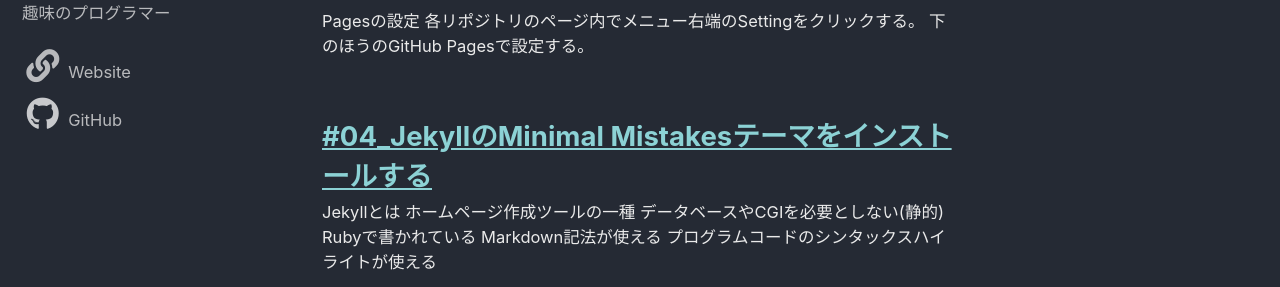
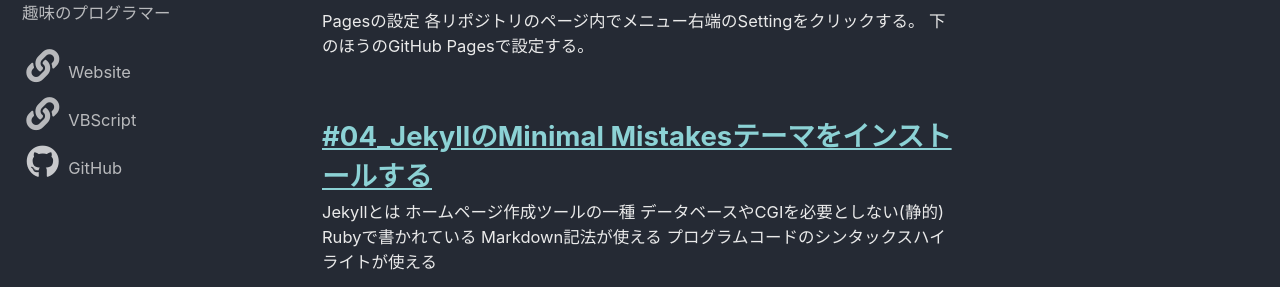
Before and after one commit to sammaya164/sammaya164.github.io, a Jekyll site: the page built from home.md, in a window 1280 px wide. Shown: the part 621-908 px from the top of the page. Built offline with Jekyll 4.4.1, drawn with Linux system fonts in a browser that asks for light colours; cached includes are drawn as plain includes.

Commit message:
Update _config.yml

```diff
--- a/_config.yml
+++ b/_config.yml
@@ -105,6 +105,9 @@
     - label: "Website"
       icon: "fas fa-fw fa-link fa-2x"
       url: "https://www.sammaya.jp"
+    - label: "VBScript"
+      icon: "fas fa-fw fa-link fa-2x"
+      url: "https://www.sammaya.jp/vbscript"
     - label: "Twitter"
       icon: "fab fa-fw fa-twitter-square"
       # url: "https://twitter.com/"
```
